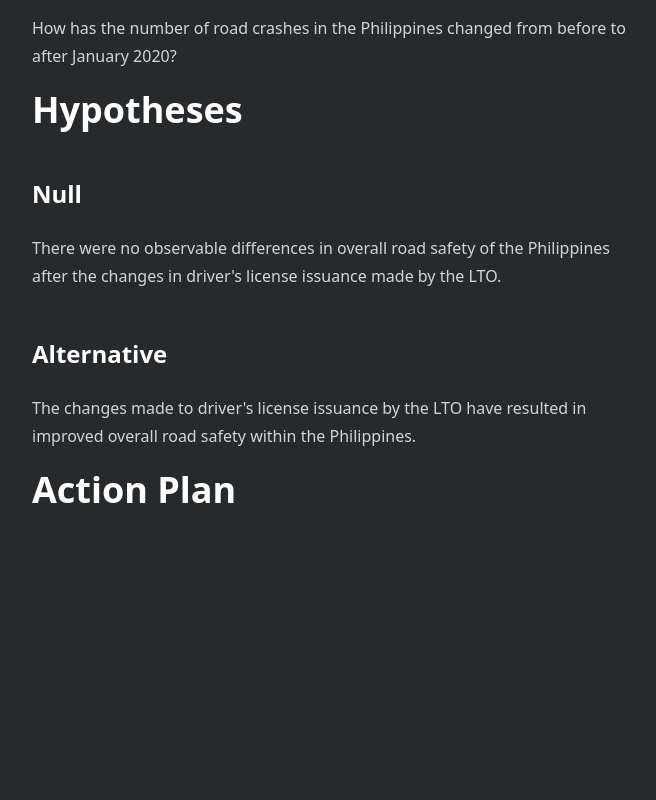
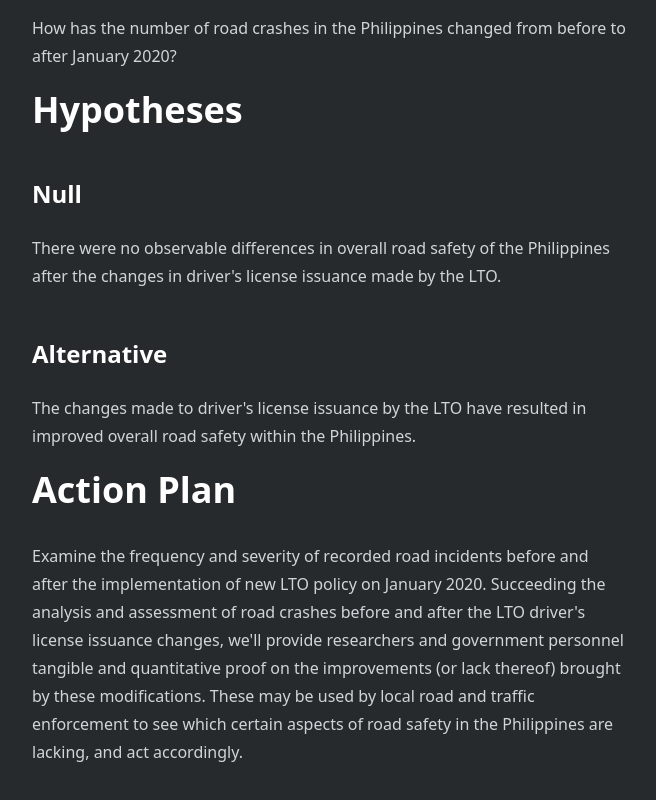
Before and after one commit to bantay-bangga/bantay-bangga.github.io, a SvelteKit app: page / in a window 1280 px wide. Shown: the part 2138-2938 px from the top of the page, without its empty margins (0-656 px from the left). Before the commit the page ends 2744 px from the top, so only its background shows below. Built offline with nearby package versions, Linux system fonts and the light colour scheme.

Commit message:
feat: add `Action Plan` content

```diff
--- a/src/routes/+page.svelte
+++ b/src/routes/+page.svelte
@@ -75,6 +75,9 @@
     <h1> Action Plan </h1>
 
     <p>
-        <!-- TODO: Add action plan here -->
+        Examine the frequency and severity of recorded road incidents before and after the implementation of new LTO policy on January 2020.
+        Succeeding the analysis and assessment of road crashes before and after the LTO driver's license issuance changes,
+            we'll provide researchers and government personnel tangible and quantitative proof on the improvements (or lack thereof) brought by these modifications.
+        These may be used by local road and traffic enforcement to see which certain aspects of road safety in the Philippines are lacking, and act accordingly.
     </p>
 </article>
```
